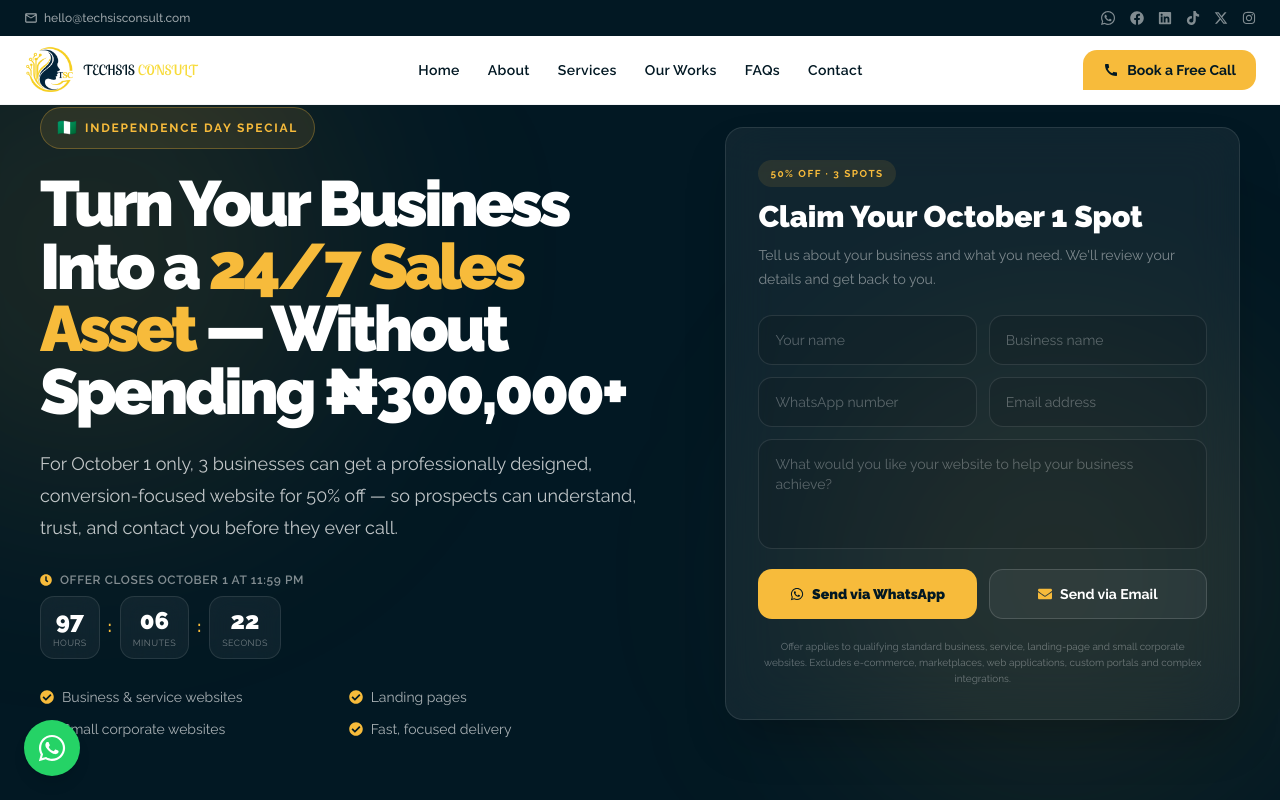
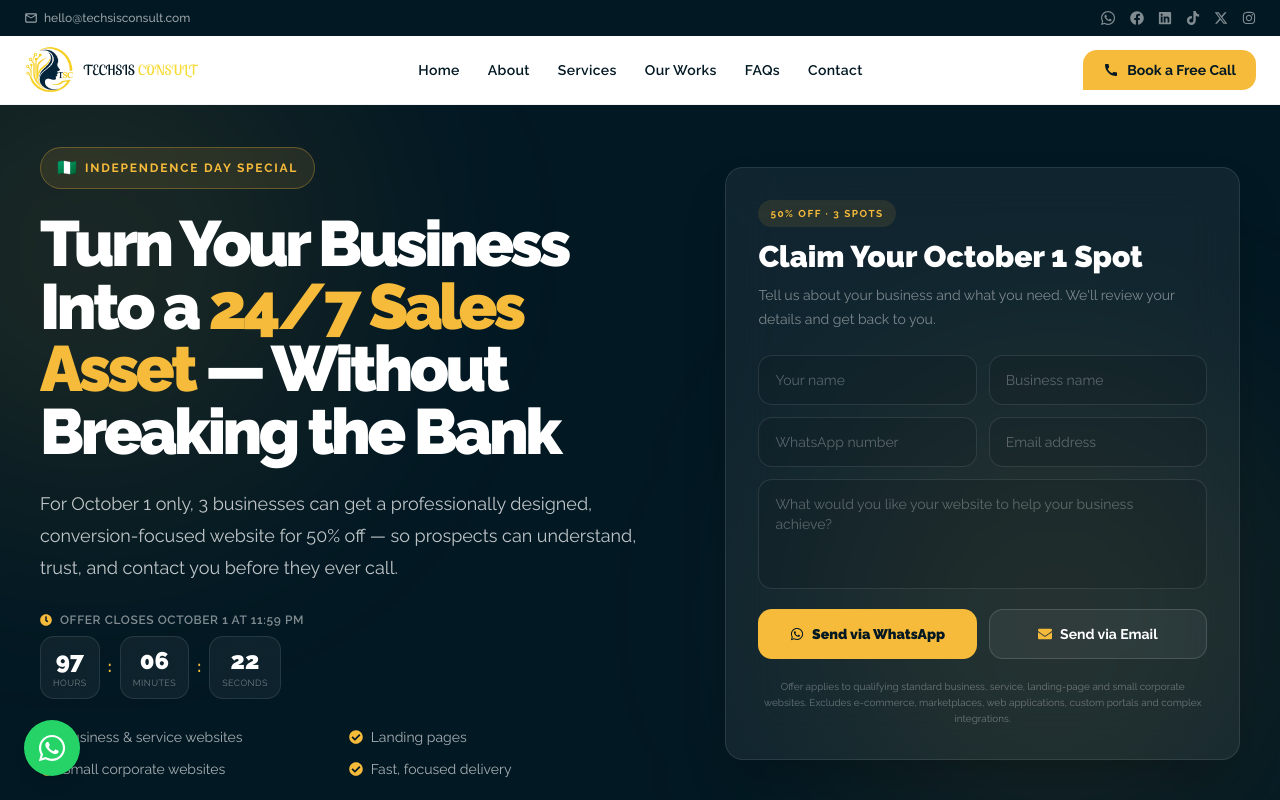
Before and after one commit to TechSisConsult/tech-sis-consult, a Next.js app: page /promo in a window 1280 px wide. Shown: the top 800 px of the page. Built offline with nearby package versions, Linux system fonts and the light colour scheme; no server answers.

Commit message:
Update promo page.tsx

```diff
--- a/src/app/promo/page.tsx
+++ b/src/app/promo/page.tsx
@@ -169,7 +169,7 @@ ${form.message}`;
   }
 
   return (
-    <section className="relative min-h-screen overflow-hidden bg-[#021823] text-white">
+    <section className="relative min-h-screen overflow-hidden bg-[#021823] text-white pt-10">
       {/* Background glows */}
       <div className="pointer-events-none absolute inset-0">
         <div className="absolute -left-40 top-0 h-[500px] w-[500px] rounded-full bg-[#f7bb3b]/10 blur-[120px]" />
@@ -221,8 +221,7 @@ ${form.message}`;
               className="max-w-3xl text-[42px] font-black leading-[0.98] tracking-[-0.055em] sm:text-[56px] lg:text-[64px]"
             >
               Turn Your Business Into a{' '}
-              <span className="text-[#f7bb3b]">24/7 Sales Asset</span> — Without
-              Spending ₦300,000+
+              <span className="text-[#f7bb3b]">24/7 Sales Asset</span> — Without Breaking the Bank
             </motion.h1>
 
             {/* Subheadline */}
```
